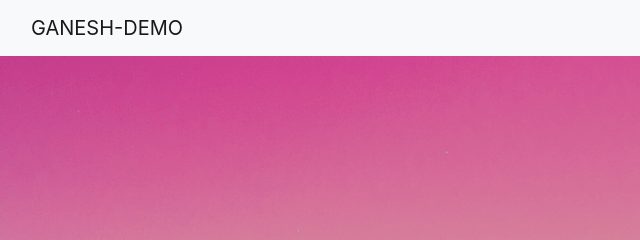
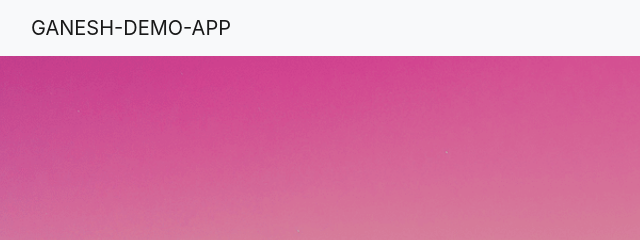
Before and after one commit to SagareGanesh/bootstrap_demo_app, a plain HTML site: page index.html in a window 1280 px wide. Shown: the top 240 px of the page, 0-640 px from the left. Drawn offline with nearby package versions, Linux system fonts and the light colour scheme.

Commit message:
updated app name

```diff
--- a/index.html
+++ b/index.html
@@ -19,7 +19,7 @@
     <nav class="navbar navbar-expand-sm navbar-light bg-light sticky-top">
       <div class="container-fluid">
         <a class="navbar-brand" href="#">
-          GANESH-DEMO
+          GANESH-DEMO-APP
         </a>
         <button
           class="navbar-toggler"
```
